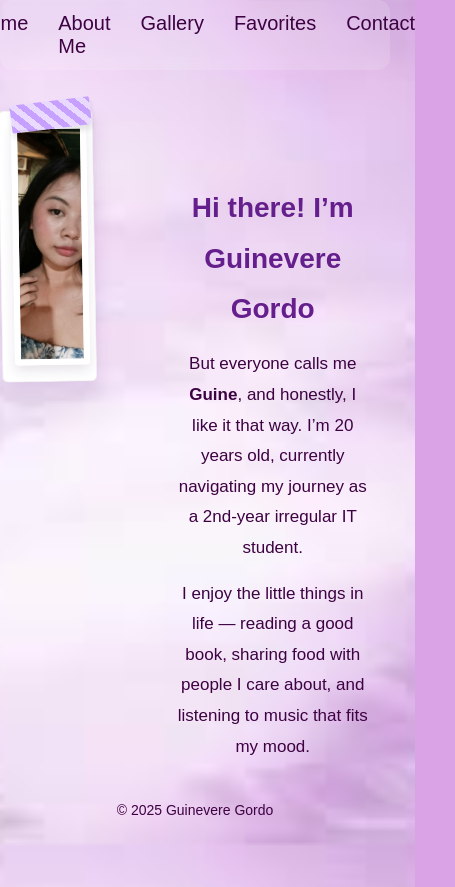
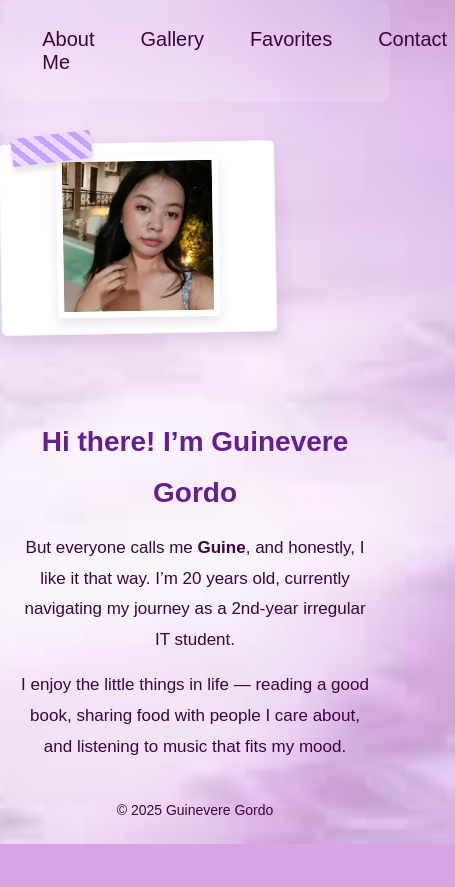
Before and after one commit to guine14/Scrapbook, a plain HTML site: page about.html in a window 390 px wide. Shown: the whole page, 455 px wide, since content can reach past the window. After the commit the page ends 844 px from the top, so only its background shows below. Drawn offline with Linux system fonts and the light colour scheme.

Commit message:
Refactor CSS for layout and styling improvements

```diff
--- a/style.css
+++ b/style.css
@@ -355,3 +355,49 @@ body {
   font-family: 'Arial';
   font-size: 14px;
 }
+
+@media (max-width: 768px) {
+  .navbar li {
+    display: block;
+    margin: 10px 0;
+  }
+
+  .favorites-section, .profile-section {
+    flex-direction: column;
+    text-align: center;
+  }
+
+  .left-side, .right-side {
+    width: 100%;
+  }
+
+  .fav-img {
+    width: 80%;
+    margin: 0 auto;
+  }
+}
+
+/* For very small mobile screens */
+@media (max-width: 480px) {
+  .navbar {
+    padding: 10px 0;
+  }
+
+  .navbar a {
+    display: block;
+    padding: 8px;
+  }
+
+  .title h1 {
+    font-size: 24px;
+  }
+
+  .profile-card img {
+    width: 150px;
+    height: 150px;
+  }
+
+  .about-section {
+    padding: 0 20px;
+  }
+}
```
